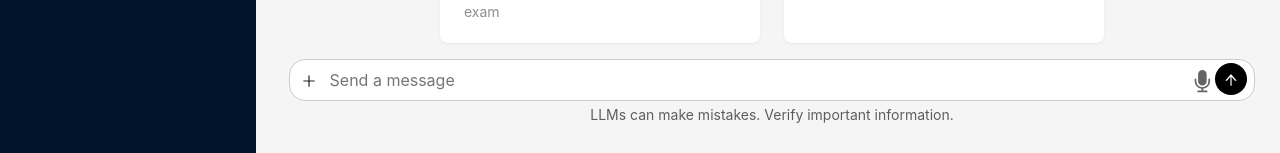
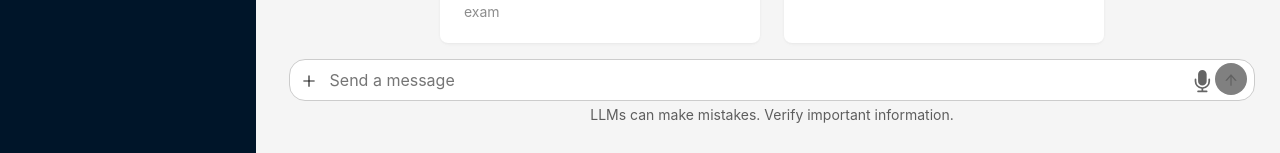
Before and after one commit to ShanGor/ai-chat-ui, a React (Vite) app: page / in a window 1280 px wide. Shown: the part 471-624 px from the top of the page. Built offline with nearby package versions, Linux system fonts and the light colour scheme; no server answers.

Commit message:
Before sending message, check model not null

```diff
--- a/src/App.jsx
+++ b/src/App.jsx
@@ -1,7 +1,7 @@
-import { useState } from 'react'
+import { createContext, useState } from 'react'
 import './App.css'
 import LeftSider from './components/LeftSider'
-import { theme, Card, Layout } from "antd";
+import { theme, message, Layout } from "antd";
 import ChatBoard from './components/ChatBoard';
 const { Sider, Content, Header, Footer } = Layout;
 
@@ -9,6 +9,8 @@ export const mainPaneBgColor = null//'rgba(36, 36, 66, 0.8)'
 export const mainPaneBorderColor = '#e3e3e3'
 export const mainPaneHeaderColor = 'rgb(78 78 78)'
 export const mainPaneParagraphColor = '#374151'
+
+export const ChatUiContext = createContext(null)
 
 const fetchEvents = (url, textConsumer, data=null, headers={}, method='POST') => {
   fetch(url, {
@@ -40,13 +42,15 @@ const fetchEvents = (url, textConsumer, data=null, headers={}, method='POST') =>
 }
 
 function App() {
+  const [messageApi, contextHolder] = message.useMessage();
   const [collapsed, setCollapsed] = useState(false);
   const {
     token: { colorBgContainer, borderRadiusLG },
   } = theme.useToken();
 
   return (
-    <>
+    <ChatUiContext.Provider value={{messageApi}}>
+      {contextHolder}
       <Layout style={{width: '100vw', height: '100vh'}}>
         <Header>
           <div style={{color: 'white', marginTop: '-1rem', marginLeft: '-1rem'}}>
@@ -69,7 +73,7 @@ function App() {
           </Layout>
         </Content>
       </Layout>
-    </>
+    </ChatUiContext.Provider>
   )
 }
 
--- a/src/components/ChatBoard.jsx
+++ b/src/components/ChatBoard.jsx
@@ -13,6 +13,7 @@ const { Title } = Typography;
 const ChatBoard = () => {
     const [models, setModels] = useState([])
     const [currentModel, setCurrentModel] = useState(null)
+    const [message, setMessage] = useState('')
 
     useEffect(() => {
         fetch(`${import.meta.env.VITE_API_URL}/api/tags`).then(res => res.json()).then(data => {
@@ -21,7 +22,7 @@ const ChatBoard = () => {
     }, [])
 
     const onQuickTask = (task) => {
-        console.log(task)
+        setMessage(task + "\n")
     }
 
     return (<div className="center">
@@ -48,7 +49,7 @@ const ChatBoard = () => {
             <QuickTask onClick={onQuickTask} title='Help me study' description='vacabulary for a college entrance exam' />
             <QuickTask onClick={onQuickTask} title='Give me ideas' description="for what to do with my kids's art" />
         </Flex>
-        <ChatBox />
+        <ChatBox message={message} model={currentModel} setMessage={setMessage}/>
     </div>
     )
 }
--- a/src/components/ChatBox.css
+++ b/src/components/ChatBox.css
@@ -33,3 +33,15 @@ textarea {
     position: relative;
     color: white;
 }
+
+.send-button-valid {
+    color: white;
+    background-color: black;
+    border-block-color: black;
+}
+
+.send-button-invalid {
+    color: white;
+    background-color: grey;
+    border-block-color: grey;
+}
--- a/src/components/ChatBox.jsx
+++ b/src/components/ChatBox.jsx
@@ -1,5 +1,5 @@
-import {Select, Button, Tooltip, Flex, Typography } from "antd"
-import { useState, useEffect } from "react"
+import {Button, Tooltip, Flex } from "antd"
+import { useContext, useEffect, useState } from "react"
 import {
     PlusOutlined,
     ArrowUpOutlined,
@@ -7,12 +7,21 @@ import {
   } from '@ant-design/icons';
 import "./ChatBox.css"
 import Microphone from "../assets/microphone.svg"
-import { mainPaneParagraphColor } from "../App"
+import { ChatUiContext, mainPaneParagraphColor } from "../App"
 
-const ChatBox = () => {
+const ChatBox = ({message, setMessage, model}) => {
   const [height, setHeight] = useState(2)
-  const [lines, setLines] = useState('')
   const [images, setImages] = useState([])
+  const {messageApi} = useContext(ChatUiContext)
+
+  const submitMessage = ()=> {
+    if (!model) {
+      messageApi.open({
+        type: 'error',
+        content: 'Please select a model before sending messages',
+      });
+    }
+  }
 
   const inputStyle = () => {
     return  {
@@ -32,7 +41,7 @@ const ChatBox = () => {
 
   const inputChanged = (e) => {
     let text = e.target.value
-    setLines(text)
+    setMessage(text)
     if (text && text.length > 0) {
       const chunks = text.split(/\r\n|\r|\n/);
       var lineCount = chunks.length > 5 ? 5 : chunks.length
@@ -49,6 +58,13 @@ const ChatBox = () => {
   const removeImage = (index) => {
     setImages(images.filter((_, idx) => idx !== index))
     document.getElementById("chat-box-file-picker").value=null
+  }
+
+  const gotSomeMessage = () => {
+    if (message && message.trim().length > 0) {
+      return true
+    }
+    return false
   }
 
   const handleImageSelected = () => {
@@ -91,17 +107,18 @@ const ChatBox = () => {
           <Button shape="circle" onClick={uploadImage} type="text" icon={<PlusOutlined />} style={{marginLeft: '0rem', marginBottom: '0.25rem'}} />
         </Tooltip>
       </div>
-      <textarea style={inputStyle()} placeholder="Send a message" value={lines} onChange={inputChanged}></textarea>
+      <textarea style={inputStyle()} placeholder="Send a message" value={message} onChange={inputChanged}></textarea>
       <Flex style={{width: '4.6rem', borderRadius: '1rem', marginBottom: '0.1rem',}}>
-        <Tooltip title='Record voice'>
+        <Tooltip title='Record voice (Coming soon)'>
           <a style={{opacity: '0.6'}}>
             <img src={Microphone} alt="Microphone" style={{width: '1.5rem', marginLeft: '0.2rem', marginTop: '0.4rem'}} />
           </a>
         </Tooltip>
-        <Tooltip title='Send message'>
-          <Button shape="circle" type="text" style={{color: 'white',
-             backgroundColor: 'black', marginRight: '0rem',
-             borderBlockColor: 'black'}} icon={<ArrowUpOutlined />} />
+        <Tooltip title={gotSomeMessage() ? 'Send message' : 'Please enter a message'}>
+          <Button shape="circle" type="text" disabled={!gotSomeMessage()}
+                  onClick={submitMessage}
+                  className={gotSomeMessage()?'send-button-valid':'send-button-invalid'}
+                  icon={<ArrowUpOutlined />} />
         </Tooltip>
       </Flex>
     </Flex>
```
